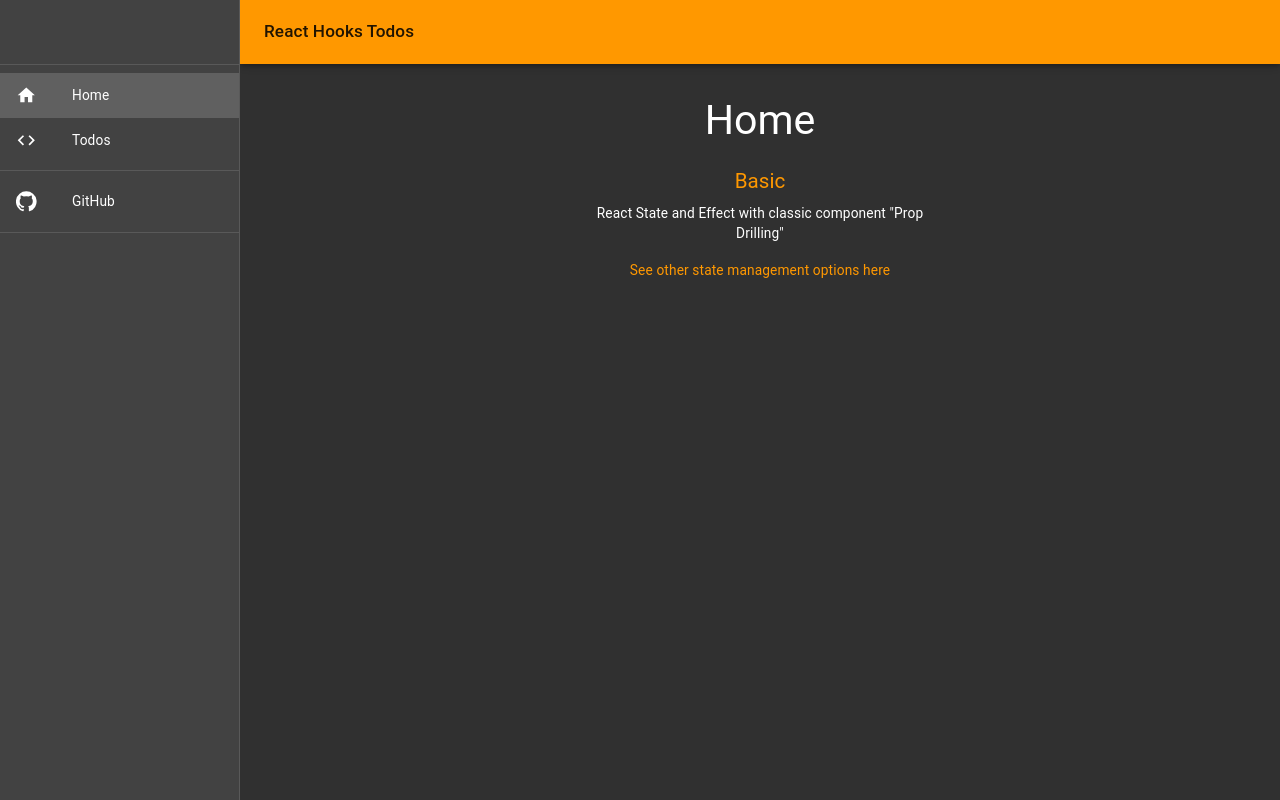
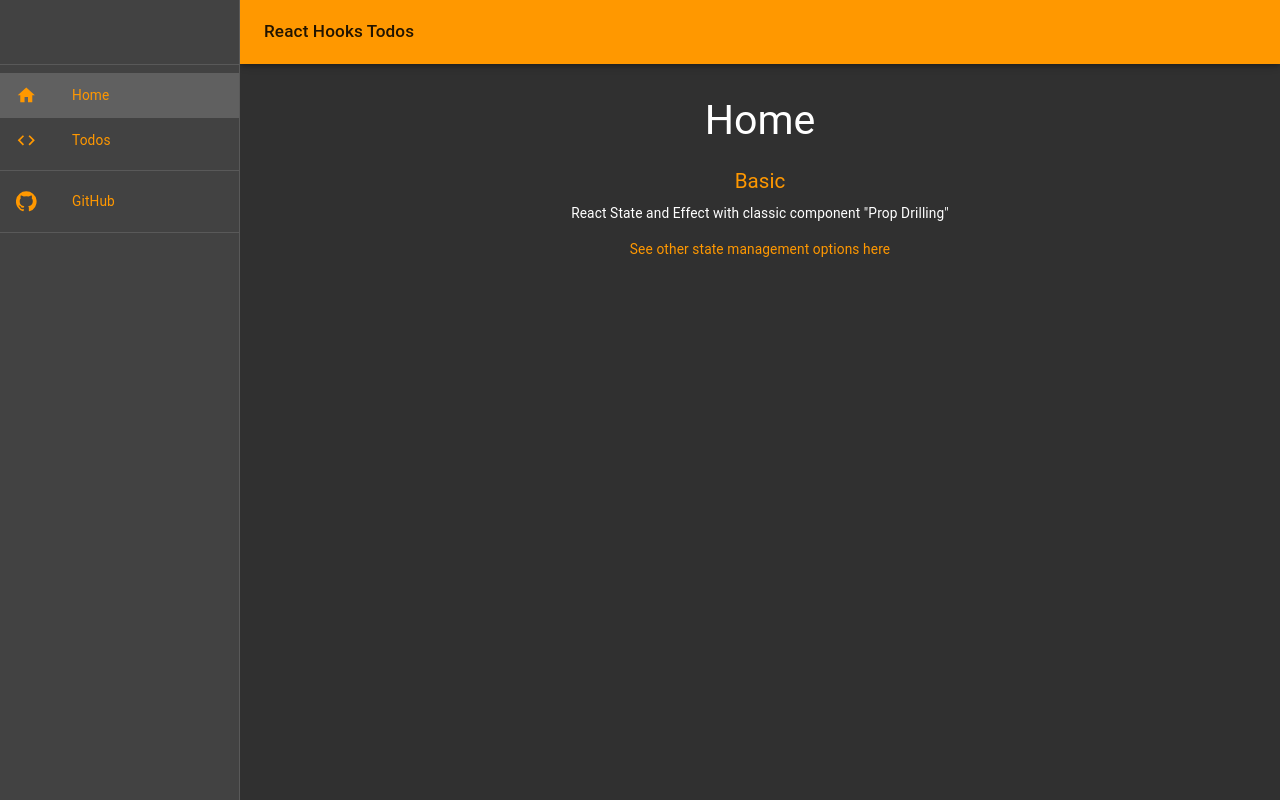
Before and after one commit to Hendahl/react-ts-hooks-state-management-alternatives, a React (Create React App) app: page / in a window 1280 px wide. Built offline with nearby package versions, Linux system fonts and the light colour scheme.

Commit message:
layout fixes

```diff
--- a/src/components/app/appMenu.tsx
+++ b/src/components/app/appMenu.tsx
@@ -1,7 +1,3 @@
-import { Link } from "react-router-dom";
-import { useLocation } from "react-router-dom";
-import { useStyles } from "../../theme/styles";
-import { withRouter } from "react-router-dom";
 import CodeIcon from "@material-ui/icons/Code";
 import Divider from "@material-ui/core/Divider";
 import GitHubIcon from "@material-ui/icons/GitHub";
@@ -11,47 +7,54 @@ import ListItem from "@material-ui/core/ListItem";
 import ListItemIcon from "@material-ui/core/ListItemIcon";
 import ListItemText from "@material-ui/core/ListItemText";
 import React, { FC } from "react";
+import { Link } from "react-router-dom";
+import { useLocation } from "react-router-dom";
+import { useStyles } from "../../theme";
+import { withRouter } from "react-router-dom";
 
 const AppMenu: FC = () => {
+  const currentPath = useLocation().pathname;
   const classes = useStyles();
-  const currentPath = useLocation().pathname;
 
   return (
     <>
       <List>
         <ListItem
+          className={classes.listItem}
           color="primary"
           component={Link}
           selected={currentPath === "/" ? true : false}
           to="/"
         >
           <ListItemIcon>
-            <HomeIcon />
+            <HomeIcon color="primary" />
           </ListItemIcon>
-          <ListItemText className={classes.listItemText} primary="Home" />
+          <ListItemText primary="Home" />
         </ListItem>
         <ListItem
+          className={classes.listItem}
           component={Link}
           selected={currentPath === "/basic" ? true : false}
           to="/basic"
         >
           <ListItemIcon>
-            <CodeIcon />
+            <CodeIcon color="primary" />
           </ListItemIcon>
-          <ListItemText className={classes.listItemText} primary="Todos" />
+          <ListItemText primary="Todos" />
         </ListItem>
       </List>
       <Divider />
       <List>
         <ListItem
           button
+          className={classes.listItem}
           component="a"
           href="https://github.com/Hendahl/react-ts-hooks-state-management-alternatives.git"
         >
           <ListItemIcon>
-            <GitHubIcon />
+            <GitHubIcon color="primary" />
           </ListItemIcon>
-          <ListItemText className={classes.listItemText} primary="GitHub" />
+          <ListItemText primary="GitHub" />
         </ListItem>
       </List>
     </>
--- a/src/components/app/index.tsx
+++ b/src/components/app/index.tsx
@@ -1,60 +1,19 @@
-import { BrowserRouter as Router } from "react-router-dom";
-import {
-  makeStyles,
-  useTheme,
-  Theme,
-  createStyles
-} from "@material-ui/core/styles";
+import AppBar from "@material-ui/core/AppBar";
 import AppMenu from "./appMenu";
 import AppRoutes from "./appRoutes";
 import Container from "@material-ui/core/Container";
-import React, { FC, useState } from "react";
-import AppBar from "@material-ui/core/AppBar";
 import CssBaseline from "@material-ui/core/CssBaseline";
 import Divider from "@material-ui/core/Divider";
 import Drawer from "@material-ui/core/Drawer";
 import Hidden from "@material-ui/core/Hidden";
 import IconButton from "@material-ui/core/IconButton";
 import MenuIcon from "@material-ui/icons/Menu";
+import React, { FC, useState } from "react";
 import Toolbar from "@material-ui/core/Toolbar";
 import Typography from "@material-ui/core/Typography";
-
-const drawerWidth = 240;
-
-const useStyles = makeStyles((theme: Theme) =>
-  createStyles({
-    root: {
-      display: "flex"
-    },
-    drawer: {
-      [theme.breakpoints.up("sm")]: {
-        width: drawerWidth,
-        flexShrink: 0
-      }
-    },
-    appBar: {
-      [theme.breakpoints.up("sm")]: {
-        width: `calc(100% - ${drawerWidth}px)`,
-        marginLeft: drawerWidth
-      }
-    },
-    menuButton: {
-      marginRight: theme.spacing(2),
-      [theme.breakpoints.up("sm")]: {
-        display: "none"
-      }
-    },
-    // necessary for content to be below app bar
-    toolbar: theme.mixins.toolbar,
-    drawerPaper: {
-      width: drawerWidth
-    },
-    content: {
-      flexGrow: 1,
-      padding: theme.spacing(3)
-    }
-  })
-);
+import { BrowserRouter as Router } from "react-router-dom";
+import { useStyles } from "../../theme";
+import { useTheme } from "@material-ui/core/styles";
 
 const App: FC = () => {
   const classes = useStyles();
@@ -123,12 +82,10 @@ const App: FC = () => {
             </Drawer>
           </Hidden>
         </nav>
-        <main className={classes.content}>
-          <div className={classes.toolbar} />
-          <Container component="main" maxWidth="xs">
-            <AppRoutes />
-          </Container>
-        </main>
+        <div className={classes.toolbar} />
+        <Container className={classes.content} component="main">
+          <AppRoutes />
+        </Container>
       </div>
     </Router>
   );
--- a/src/components/todos/add.tsx
+++ b/src/components/todos/add.tsx
@@ -79,6 +79,7 @@ const Add: FC<AddProps> = ({
       <ListItemSecondaryAction>
         <IconButton
           aria-label="Add"
+          color={"primary"}
           disabled={state.title === ""}
           edge="end"
           onClick={onAdd}
--- a/src/components/todos/filter.tsx
+++ b/src/components/todos/filter.tsx
@@ -64,6 +64,7 @@ const Filter: FC<FilterProps> = ({
             </Button>
           </ButtonGroup>
           <IconButton
+            color="primary"
             edge="end"
             aria-label="Delete all"
             onClick={handleDeleteAll}
--- a/src/components/todos/todo.tsx
+++ b/src/components/todos/todo.tsx
@@ -6,7 +6,7 @@ import ListItemSecondaryAction from "@material-ui/core/ListItemSecondaryAction";
 import ListItemText from "@material-ui/core/ListItemText";
 import React, { FC } from "react";
 import Switch from "@material-ui/core/Switch";
-import { useStyles } from "../../theme/styles";
+import { useStyles } from "../../theme";
 
 interface TodoProps {
   handleDelete: Delete;
@@ -17,17 +17,25 @@ interface TodoProps {
 const Todo: FC<TodoProps> = ({ handleDelete, handleEdit, todo }) => {
   const classes = useStyles();
   return (
-    <ListItem className={classes.listItem} role={undefined} button>
+    <ListItem
+      role={undefined}
+      button
+      divider={true}
+      onClick={() => handleEdit(todo)}
+    >
       <ListItemIcon>
         <Switch
           checked={todo.completed}
           color="primary"
           onChange={() => handleEdit(todo)}
           value="completed"
+          size="small"
         />
       </ListItemIcon>
       <ListItemText
-        className={todo.completed ? classes.titleCompleted : classes.title}
+        className={
+          todo.completed ? classes.listItemTextCompleted : classes.listItemText
+        }
         primary={todo.title}
         secondary={todo.id}
       />
@@ -43,5 +51,4 @@ const Todo: FC<TodoProps> = ({ handleDelete, handleEdit, todo }) => {
     </ListItem>
   );
 };
-
 export default Todo;
--- a/src/containers/app.tsx
+++ b/src/containers/app.tsx
@@ -1,41 +1,15 @@
 import App from "../components/app";
 import CssBaseline from "@material-ui/core/CssBaseline";
-import orange from "@material-ui/core/colors/orange";
 import React, { FC, useMemo } from "react";
 import ThemeProvider from "@material-ui/styles/ThemeProvider";
-import { Breakpoint } from "@material-ui/core/styles/createBreakpoints";
-import { createMuiTheme, useMediaQuery } from "@material-ui/core";
-
-declare module "@material-ui/core/styles/createMuiTheme" {
-  interface ThemeOptions {
-    appDrawer?: {
-      breakpoint?: Breakpoint;
-    };
-  }
-}
+import { themeOverrides } from "../theme";
+import { useMediaQuery } from "@material-ui/core";
 
 const AppContainer: FC = () => {
   const prefersDarkMode = useMediaQuery("(prefers-color-scheme: dark)");
-
-  const theme = useMemo(
-    () =>
-      createMuiTheme({
-        appDrawer: { breakpoint: "md" },
-        palette: {
-          type: prefersDarkMode ? "light" : "dark",
-          primary: {
-            main: orange[500]
-          },
-          secondary: {
-            main: "#11cb5f"
-          }
-        },
-        typography: {
-          fontSize: 12
-        }
-      }),
-    [prefersDarkMode]
-  );
+  const theme = useMemo(() => themeOverrides(prefersDarkMode), [
+    prefersDarkMode
+  ]);
   return (
     <ThemeProvider theme={theme}>
       <CssBaseline />
--- /dev/null
+++ b/src/theme/index.ts
@@ -0,0 +1,74 @@
+import { Breakpoint } from "@material-ui/core/styles/createBreakpoints";
+import { createMuiTheme } from "@material-ui/core";
+import orange from "@material-ui/core/colors/orange";
+import grey from "@material-ui/core/colors/grey";
+import { makeStyles, Theme, createStyles } from "@material-ui/core/styles";
+
+declare module "@material-ui/core/styles/createMuiTheme" {
+  interface ThemeOptions {
+    appDrawer?: {
+      breakpoint?: Breakpoint;
+    };
+  }
+}
+
+export const themeOverrides = (darkMode: boolean) =>
+  createMuiTheme({
+    appDrawer: { breakpoint: "md" },
+    palette: {
+      type: darkMode ? "light" : "dark",
+      primary: {
+        main: orange[500]
+      }
+    },
+    typography: {
+      fontSize: 12
+    }
+  });
+
+const drawerWidth = 240;
+
+export const useStyles = makeStyles((theme: Theme) =>
+  createStyles({
+    root: {
+      display: "flex"
+    },
+    appBar: {
+      [theme.breakpoints.up("sm")]: {
+        width: `calc(100% - ${drawerWidth}px)`,
+        marginLeft: drawerWidth
+      }
+    },
+    drawer: {
+      [theme.breakpoints.up("sm")]: {
+        width: drawerWidth,
+        flexShrink: 0
+      }
+    },
+    menuButton: {
+      marginRight: theme.spacing(2),
+      [theme.breakpoints.up("sm")]: {
+        display: "none"
+      }
+    },
+    toolbar: theme.mixins.toolbar,
+    drawerPaper: {
+      width: drawerWidth
+    },
+    content: {
+      flexGrow: 1,
+      padding: theme.spacing(3),
+      marginTop: "4rem"
+    },
+    listItem: {
+      color: orange[500]
+    },
+    listItemText: {
+      textDecoration: "inherit"
+    },
+    listItemTextCompleted: {
+      textDecoration: "line-through",
+      color: grey[300]
+    }
+  })
+);
--- a/src/theme/styles.ts
+++ /dev/null
@@ -1,24 +0,0 @@
-import { makeStyles, Theme, createStyles } from "@material-ui/core/styles";
-
-export const useStyles = makeStyles((theme: Theme) =>
-  createStyles({
-    content: {
-      flexGrow: 1,
-      padding: theme.spacing(3)
-    },
-    listItemText: {
-      color: "#FFFFFF"
-    },
-
-    listItem: {
-      borderBottom: "2px solid #ffffff1f"
-    },
-    title: {
-      fontSize: "2rem"
-    },
-    titleCompleted: {
-      fontSize: "2rem",
-      textDecoration: "line-through"
-    }
-  })
-);
```
Also changed, not shown: src/components/todos/index.tsx (+7 -6 lines), 1 other file (tests, documents, lock files or other folders).
